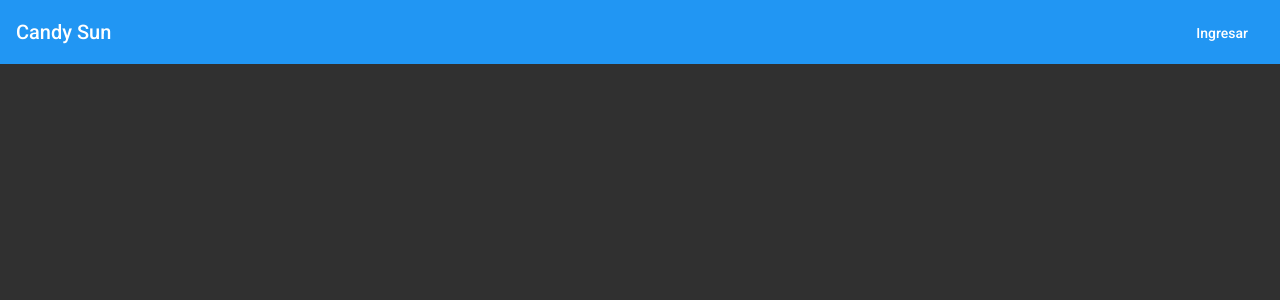
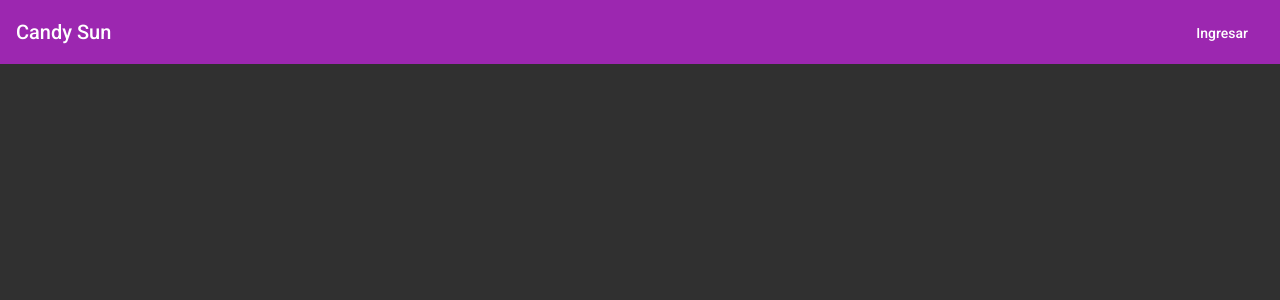
Before and after one commit to saulprl/candy-sun-angular, an Angular app: page / in a window 1280 px wide. Shown: the top 300 px of the page. Built offline with nearby package versions, Linux system fonts and the light colour scheme.

Commit message:
Changed palette

```diff
--- a/src/candy-sun-theme.scss
+++ b/src/candy-sun-theme.scss
@@ -12,8 +12,8 @@
 // Define the palettes for your theme using the Material Design palettes available in palette.scss
 // (imported above). For each palette, you can optionally specify a default, lighter, and darker
 // hue. Available color palettes: https://material.io/design/color/
-$candy-sun-primary: mat-palette($mat-blue, 500); // mat-palette($mat-indigo)
-$candy-sun-accent: mat-palette($mat-teal, 900); // mat-palette($mat-pink, A200, A100, A400)
+$candy-sun-primary: mat-palette($mat-purple, 500); // mat-palette($mat-blue, 500)
+$candy-sun-accent: mat-palette($mat-green, A200); // mat-palette($mat-teal, 900)
 
 // The warn palette is optional (defaults to red).
 $candy-sun-warn: mat-palette($mat-red);
```
